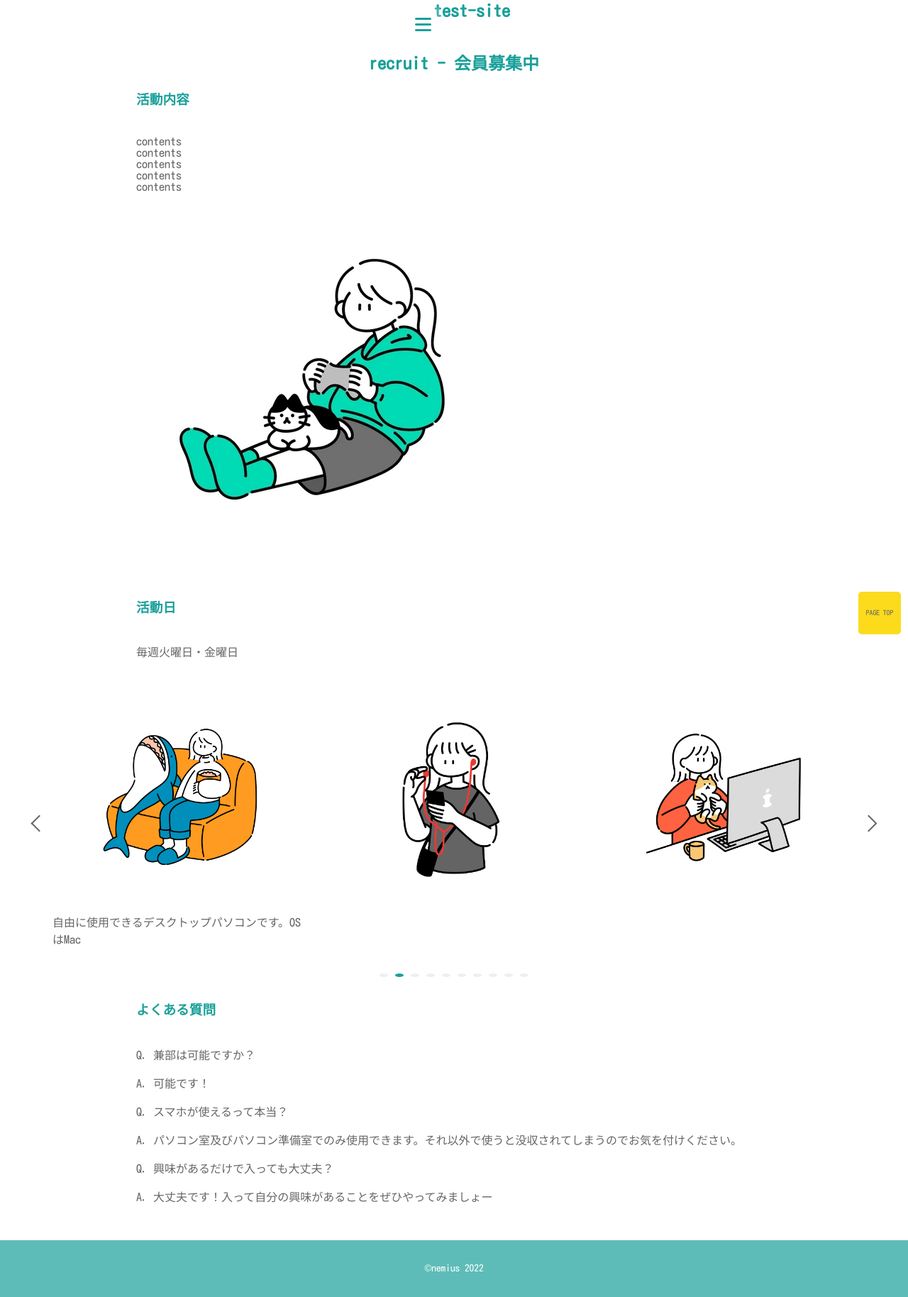
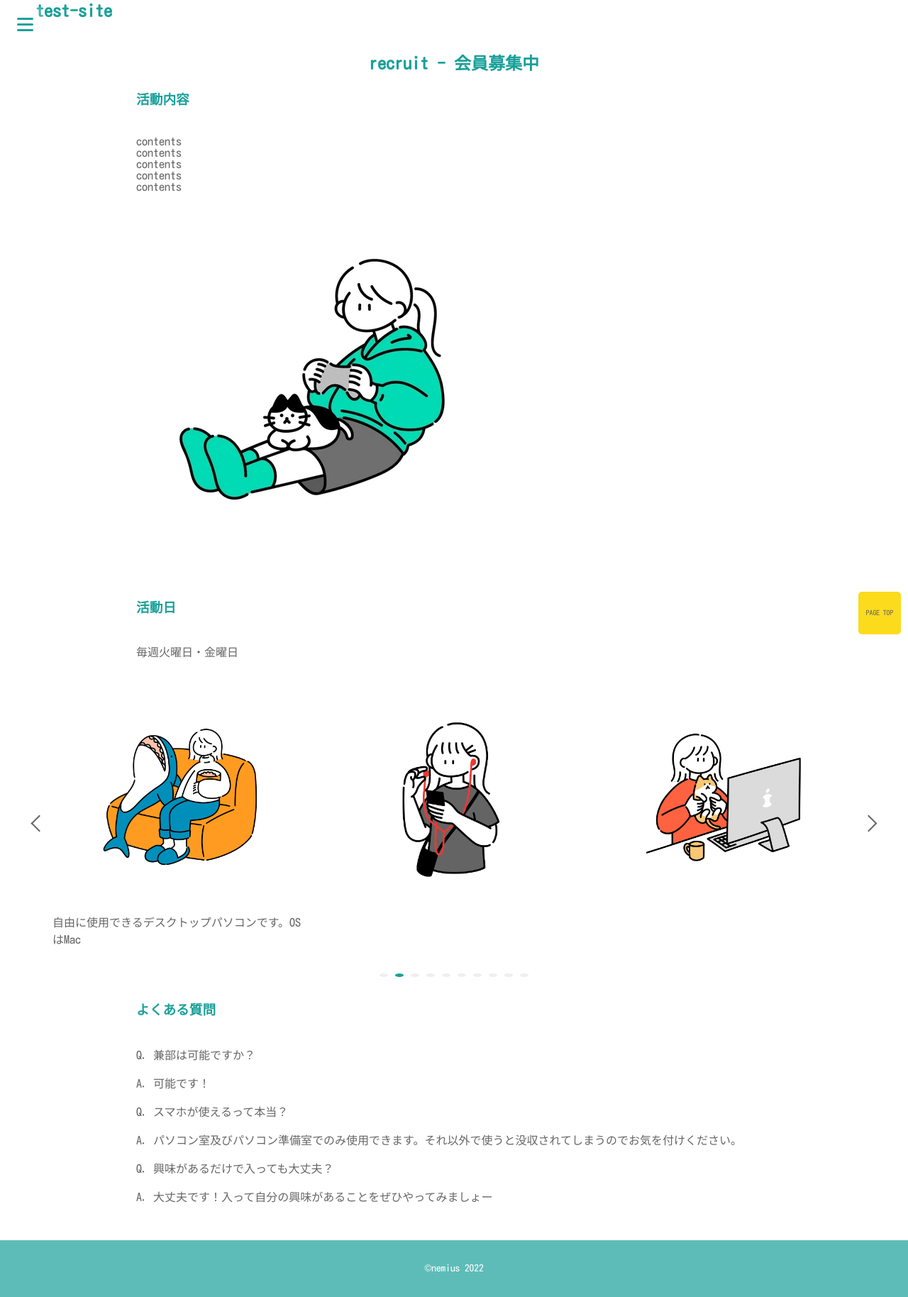
Before and after one commit to n0cti1ucent/test-site, a Jekyll site: the page built from recruit.html, in a window 1280 px wide. Shown: the whole page at 71% size. Built offline with Jekyll 4.4.1, drawn with Linux system fonts in a browser that asks for light colours.

Commit message:
change header

```diff
--- a/assets/css/header.css
+++ b/assets/css/header.css
@@ -1,13 +1,10 @@
-header {
-    display: inline-block;
-}
-
 h1 {
     font-size: 24px;
     font-family: 'Kosugi Maru', 瞬きノ明朝, serif;
     color: var(--color-primary);
     line-height: 1.3em;
     margin: 0 auto;
+    width: calc(100%-50px);
     text-align: center;
 }
 
@@ -15,7 +12,6 @@ h1 {
     display: flex;
     width: 100%;
     height: fit-content;
-    justify-content: center;
 }
 
 @media screen and (max-widht: 426px) {
```
